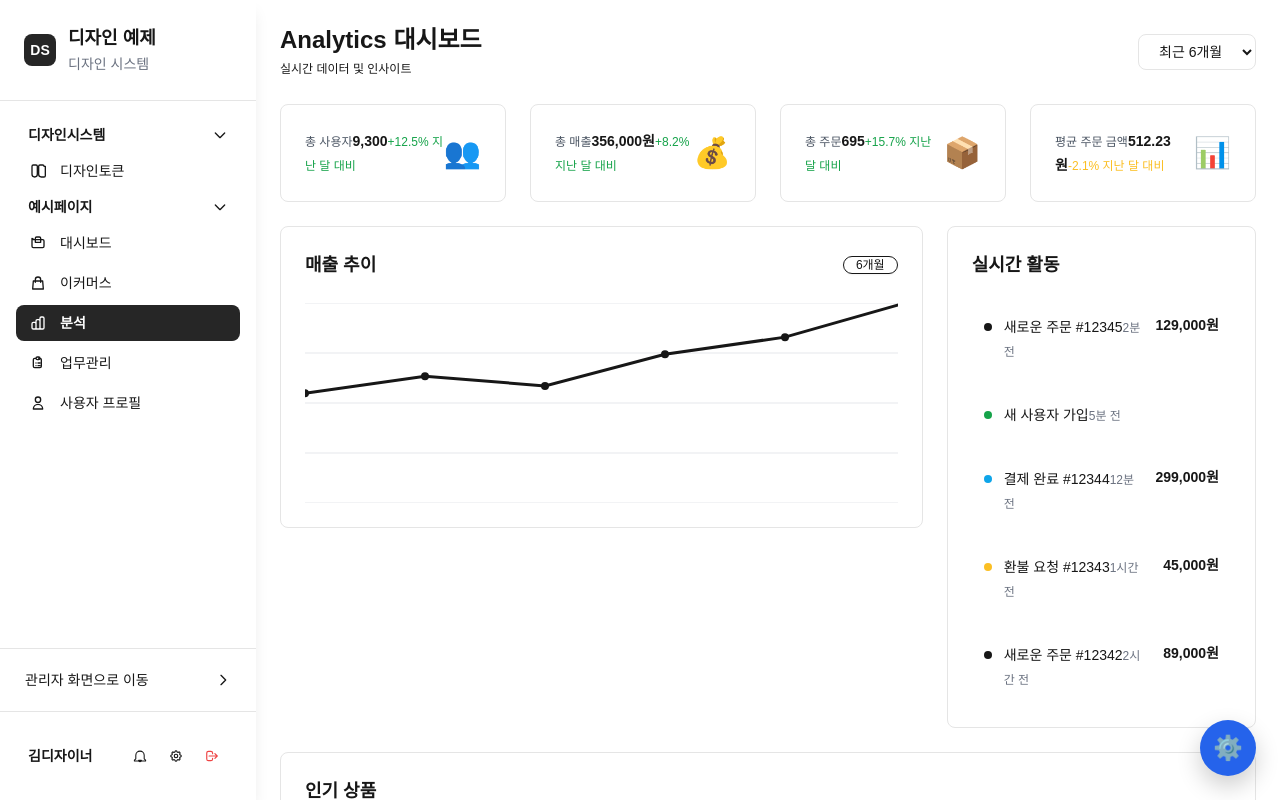
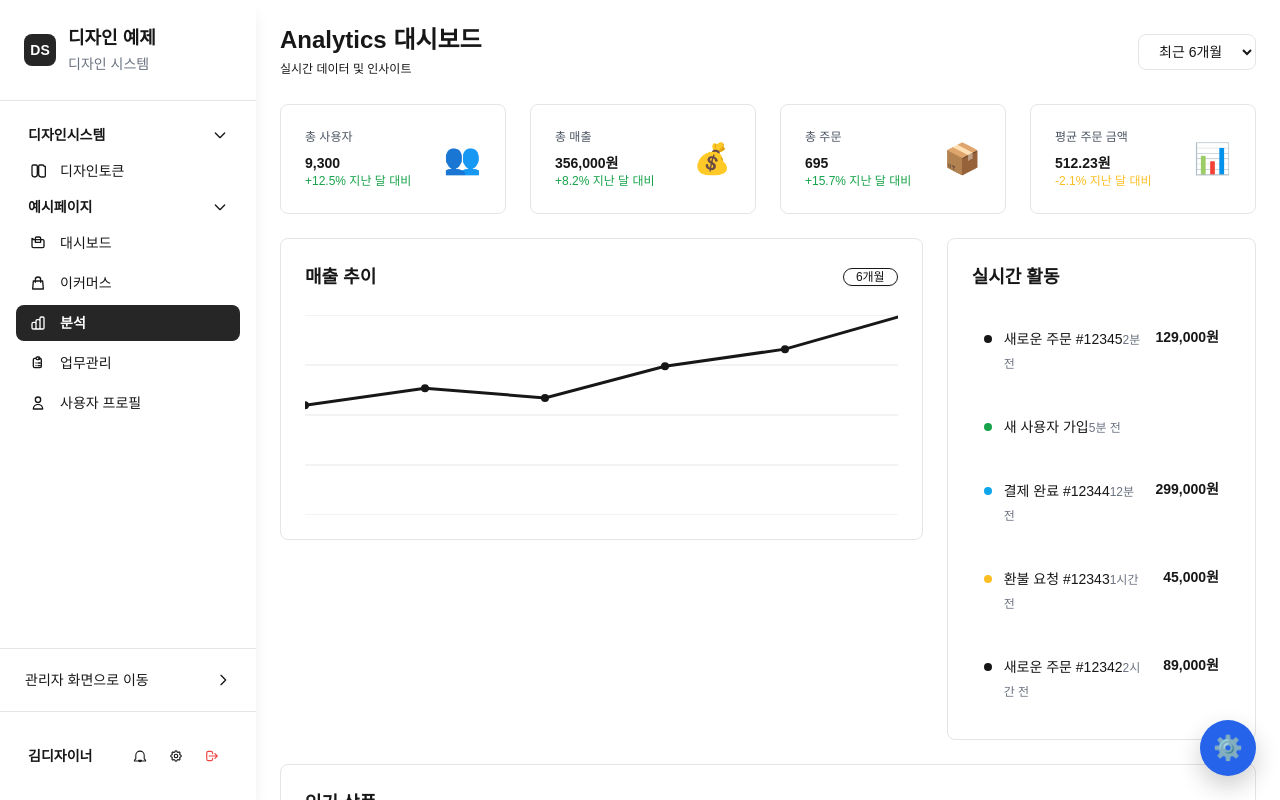
Before and after one commit to GTD-web/design-preview-v0, a Next.js app: page /design-example/analytics in a window 1280 px wide. Shown: the top 800 px of the page. Built offline with nearby package versions, Linux system fonts and the light colour scheme.

Commit message:
분석 페이지와 작업 관리 페이지의 텍스트 레이블 및 값에 블록 클래스를 추가하여 UI 일관성을 개선했습니다. 각 카드의 레이아웃을 조정하여 가독성을 향상시켰습니다.

```diff
--- a/src/app/design-example/analytics/page.tsx
+++ b/src/app/design-example/analytics/page.tsx
@@ -75,11 +75,11 @@ export default function AnalyticsPage() {
           <Card className="p-lg">
             <div className="flex items-center justify-between">
               <div>
-                <TextLabel className="text-gray-600">총 사용자</TextLabel>
-                <TextValue weight="semibold" className="text-primary text-2xl">
+                <TextLabel className="text-gray-600 mb-2 block">총 사용자</TextLabel>
+                <TextValue weight="semibold" className="text-primary text-2xl block">
                   {totalUsers.toLocaleString()}
                 </TextValue>
-                <TextLabel className="text-success text-sm">+12.5% 지난 달 대비</TextLabel>
+                <TextLabel className="text-success text-sm block">+12.5% 지난 달 대비</TextLabel>
               </div>
               <div className="text-3xl">👥</div>
             </div>
@@ -88,11 +88,11 @@ export default function AnalyticsPage() {
           <Card className="p-lg">
             <div className="flex items-center justify-between">
               <div>
-                <TextLabel className="text-gray-600">총 매출</TextLabel>
-                <TextValue weight="semibold" className="text-primary text-2xl">
+                <TextLabel className="text-gray-600 mb-2 block">총 매출</TextLabel>
+                <TextValue weight="semibold" className="text-primary text-2xl block">
                   {totalRevenue.toLocaleString()}원
                 </TextValue>
-                <TextLabel className="text-success text-sm">+8.2% 지난 달 대비</TextLabel>
+                <TextLabel className="text-success text-sm block">+8.2% 지난 달 대비</TextLabel>
               </div>
               <div className="text-3xl">💰</div>
             </div>
@@ -101,11 +101,11 @@ export default function AnalyticsPage() {
           <Card className="p-lg">
             <div className="flex items-center justify-between">
               <div>
-                <TextLabel className="text-gray-600">총 주문</TextLabel>
-                <TextValue weight="semibold" className="text-primary text-2xl">
+                <TextLabel className="text-gray-600 mb-2 block">총 주문</TextLabel>
+                <TextValue weight="semibold" className="text-primary text-2xl block">
                   {totalOrders.toLocaleString()}
                 </TextValue>
-                <TextLabel className="text-success text-sm">+15.7% 지난 달 대비</TextLabel>
+                <TextLabel className="text-success text-sm block">+15.7% 지난 달 대비</TextLabel>
               </div>
               <div className="text-3xl">📦</div>
             </div>
@@ -114,11 +114,11 @@ export default function AnalyticsPage() {
           <Card className="p-lg">
             <div className="flex items-center justify-between">
               <div>
-                <TextLabel className="text-gray-600">평균 주문 금액</TextLabel>
-                <TextValue weight="semibold" className="text-primary text-2xl">
+                <TextLabel className="text-gray-600 mb-2 block">평균 주문 금액</TextLabel>
+                <TextValue weight="semibold" className="text-primary text-2xl block">
                   {avgOrderValue.toLocaleString()}원
                 </TextValue>
-                <TextLabel className="text-warning text-sm">-2.1% 지난 달 대비</TextLabel>
+                <TextLabel className="text-warning text-sm block">-2.1% 지난 달 대비</TextLabel>
               </div>
               <div className="text-3xl">📊</div>
             </div>
--- a/src/app/design-example/task-management/page.tsx
+++ b/src/app/design-example/task-management/page.tsx
@@ -132,8 +132,8 @@ export default function TaskManagementPage() {
             <Card key={status} className="p-lg">
               <div className="flex items-center justify-between">
                 <div>
-                  <TextLabel className="text-gray-600">{config.label}</TextLabel>
-                  <TextValue weight="semibold" className="text-2xl">
+                  <TextLabel className="text-gray-600 mb-2 block">{config.label}</TextLabel>
+                  <TextValue weight="semibold" className="text-2xl block">
                     {getStatusCount(status)}
                   </TextValue>
                 </div>
```
